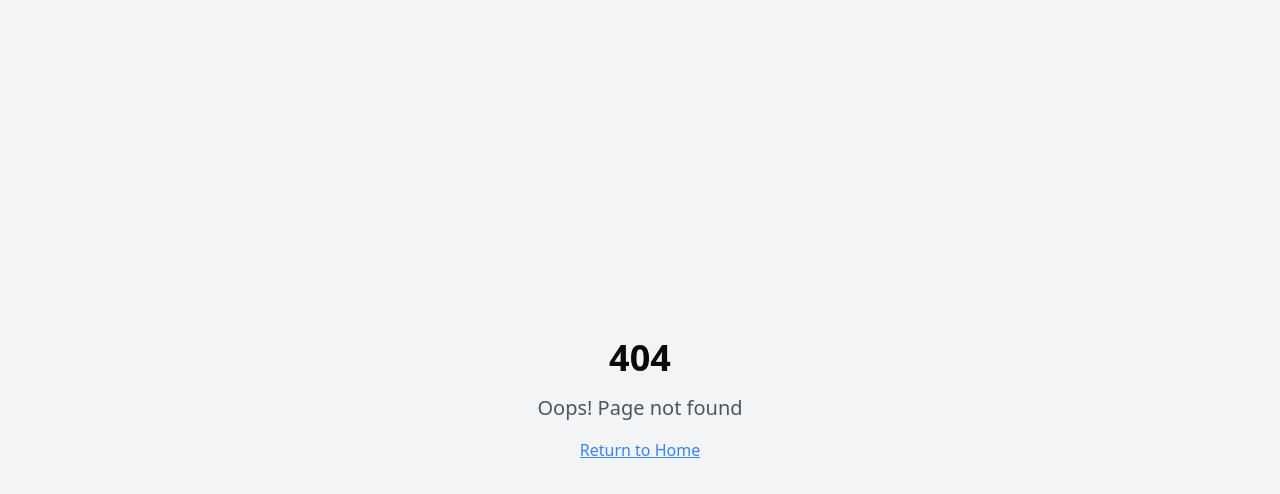
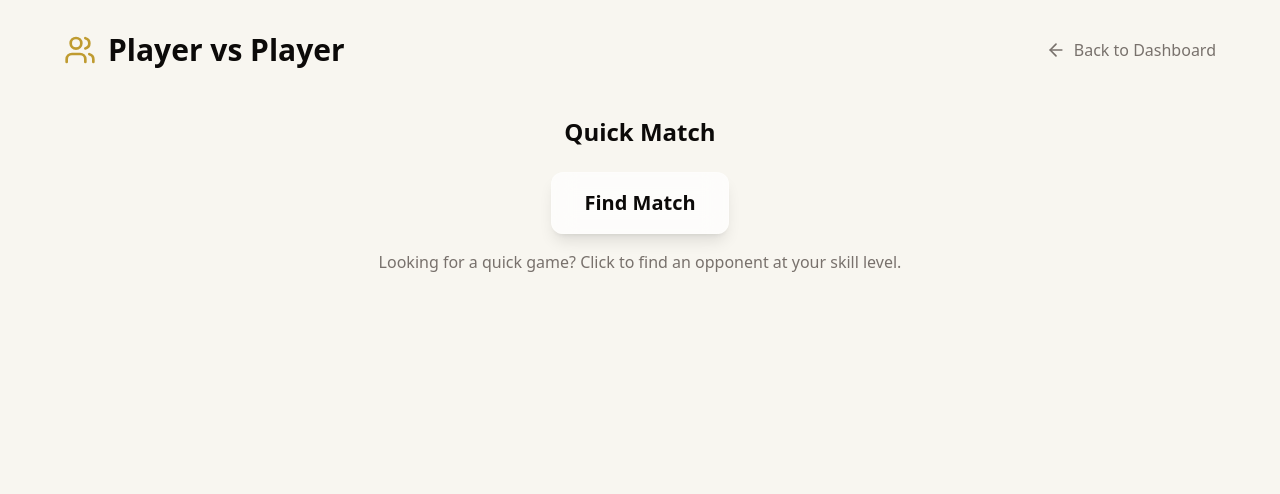
Before and after one commit to codeaj001/compchess, a React (Vite) app: page /pvp in a window 1280 px wide. Before the commit this address had no page. Shown: the top 494 px of the page. Built offline with nearby package versions, Linux system fonts and the light colour scheme.

Commit message:
Update project
This commit addresses a request from a user.  No specific changes are detailed as the request was open-ended.

```diff
--- a/src/App.tsx
+++ b/src/App.tsx
@@ -6,6 +6,7 @@ import { QueryClient, QueryClientProvider } from "@tanstack/react-query";
 import { BrowserRouter, Routes, Route } from "react-router-dom";
 import Index from "./pages/Index";
 import Dashboard from "./pages/Dashboard";
+import PvP from "./pages/PvP";
 import NotFound from "./pages/NotFound";
 
 const queryClient = new QueryClient();
@@ -19,6 +20,7 @@ const App = () => (
         <Routes>
           <Route path="/" element={<Index />} />
           <Route path="/dashboard" element={<Dashboard />} />
+          <Route path="/pvp" element={<PvP />} />
           <Route path="*" element={<NotFound />} />
         </Routes>
       </BrowserRouter>
--- a/src/pages/Dashboard.tsx
+++ b/src/pages/Dashboard.tsx
@@ -34,7 +34,7 @@ const Dashboard = () => {
             title="Play vs Player"
             description="Challenge other players in real-time matches"
             icon={Users}
-            onClick={() => {}}
+            onClick={() => navigate("/pvp")}
           />
           <GameModeCard
             title="Practice with AI"
--- /dev/null
+++ b/src/pages/PvP.tsx
@@ -0,0 +1,58 @@
+
+import { motion } from "framer-motion";
+import { useNavigate } from "react-router-dom";
+import { Users, ArrowLeft } from "lucide-react";
+
+const PvP = () => {
+  const navigate = useNavigate();
+
+  return (
+    <div className="min-h-screen bg-chess-cream p-8">
+      <div className="container mx-auto">
+        {/* Header */}
+        <motion.div
+          initial={{ opacity: 0, y: -20 }}
+          animate={{ opacity: 1, y: 0 }}
+          className="flex items-center justify-between mb-12"
+        >
+          <div className="flex items-center gap-3">
+            <Users size={32} className="text-chess-gold" />
+            <h1 className="text-3xl font-bold">Player vs Player</h1>
+          </div>
+          <button
+            onClick={() => navigate("/dashboard")}
+            className="flex items-center gap-2 text-chess-muted hover:text-chess-dark transition-colors"
+          >
+            <ArrowLeft size={20} />
+            Back to Dashboard
+          </button>
+        </motion.div>
+
+        {/* Matchmaking Section */}
+        <motion.div
+          initial={{ opacity: 0, y: 20 }}
+          animate={{ opacity: 1, y: 0 }}
+          className="max-w-2xl mx-auto text-center"
+        >
+          <h2 className="text-2xl font-semibold mb-6">Quick Match</h2>
+          <motion.button
+            whileHover={{ scale: 1.05 }}
+            whileTap={{ scale: 0.95 }}
+            className="glass-panel px-8 py-4 rounded-xl text-xl font-semibold"
+            onClick={() => {
+              // TODO: Implement matchmaking logic
+              console.log("Finding match...");
+            }}
+          >
+            Find Match
+          </motion.button>
+          <p className="mt-4 text-chess-muted">
+            Looking for a quick game? Click to find an opponent at your skill level.
+          </p>
+        </motion.div>
+      </div>
+    </div>
+  );
+};
+
+export default PvP;
```
